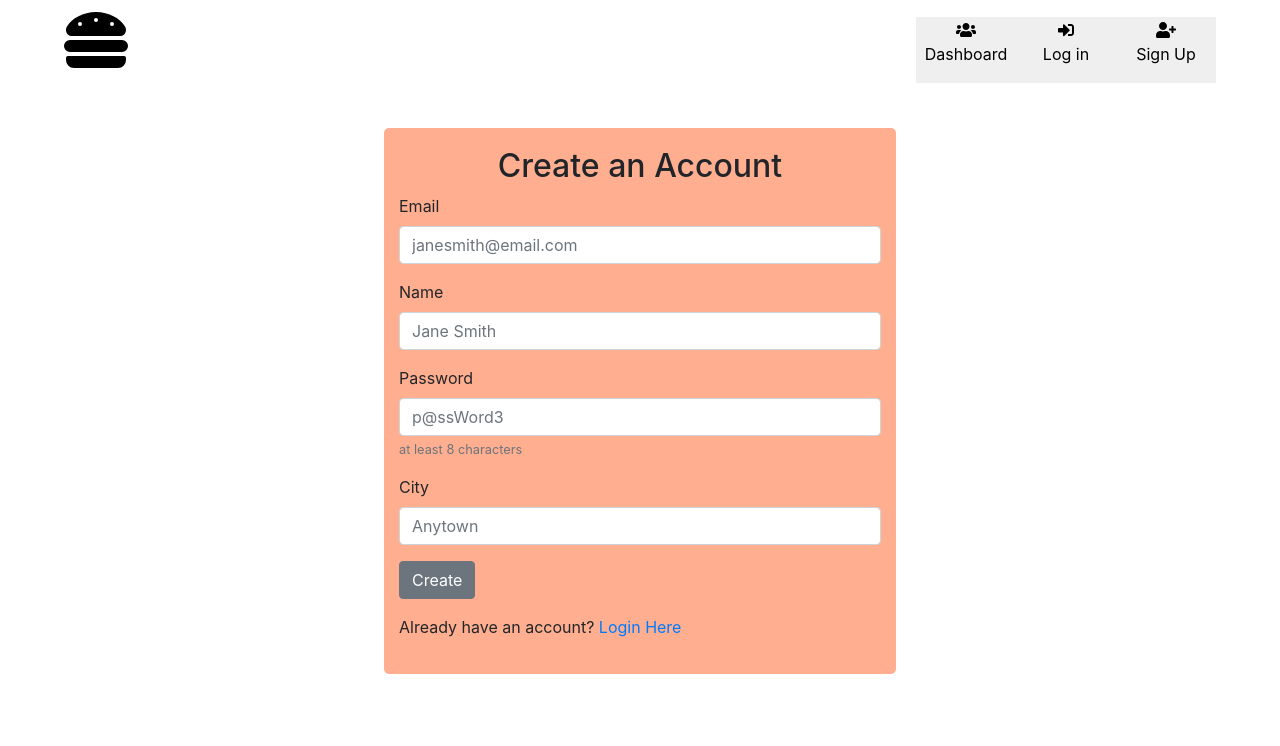
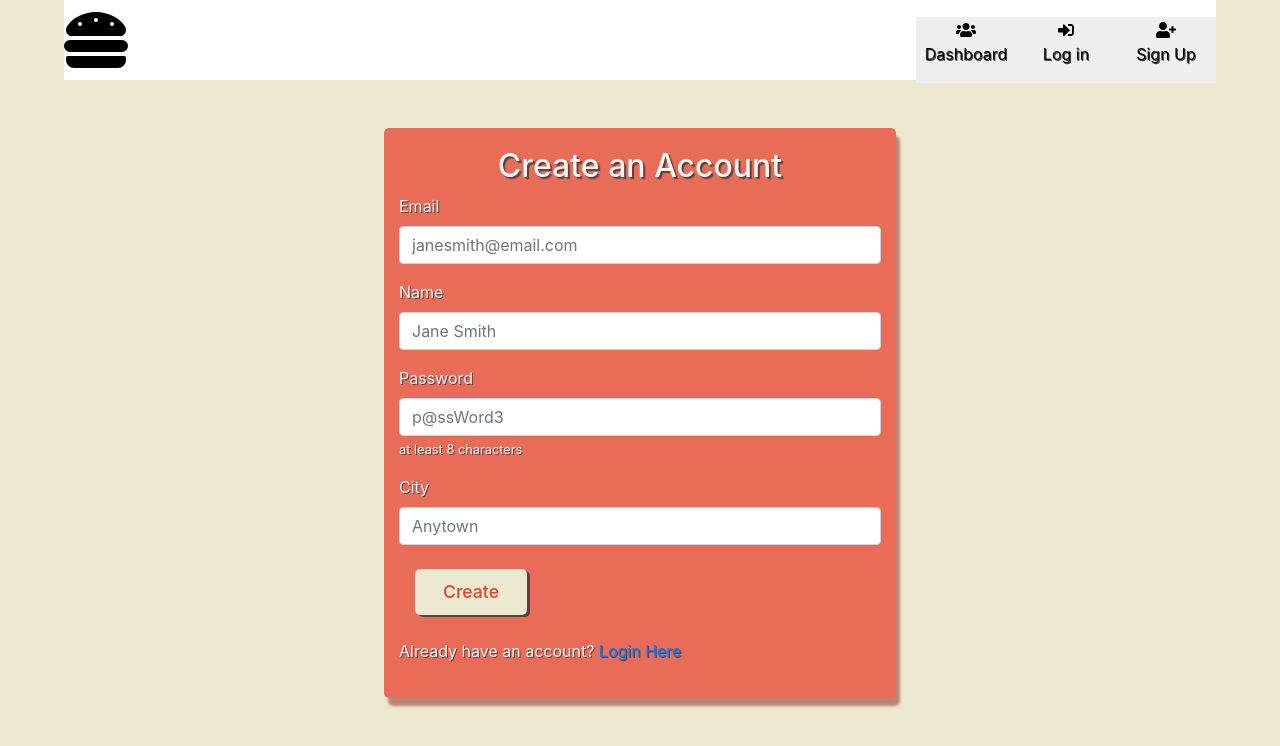
Before and after one commit to foodie-fun-one/front-end, a React (Create React App) app: page /signup in a window 1280 px wide. Shown: the top 746 px of the page. Built offline with nearby package versions, Linux system fonts and the light colour scheme.

Commit message:
applying styles to form elements

```diff
--- a/src/App.css
+++ b/src/App.css
@@ -48,3 +48,7 @@ code:after {
   padding: 0 5px;
   margin: 0%;
 }
+
+#root {
+  background: #EDE9D0;
+}
--- a/src/components/Authentication/Login.css
+++ b/src/components/Authentication/Login.css
@@ -1,3 +1,6 @@
+#root{
+    background: #EDE9D0;
+}
 /* .login-form-container {
 
 } */
@@ -6,10 +9,27 @@
     width: 40%;
     margin: 3rem auto;
     padding: 1.2rem 0;
-    background: #ffae8f;
+    background: #E96C59;
     border-radius: 5px;
+    box-shadow: 4px 8px 3px #BB8378;
 }
 
 .login-form h2 {
     text-align: center;
+    color: #FFF6F4;
+    text-shadow: 2px 2px 1px #56423E;
 }
+
+label {
+    color: #FFF6F4;
+    text-shadow: 1px 1px #56423E;
+}
+
+input {
+    background: #FFF6F4;
+}
+
+p {
+    color: #FFF6F4;
+    text-shadow: 1px 1px #56423E;
+}
--- a/src/components/Authentication/Login.js
+++ b/src/components/Authentication/Login.js
@@ -11,7 +11,23 @@ import {
     Col,
     FormText
 } from "reactstrap";
+import styled from "styled-components";
 import "./Login.css";
+
+// Styled components
+const SubmitButton = styled.button`
+    display: inline-block;
+    border-radius: 5px;
+    padding: 0.5rem 0;
+    margin: 0.5rem 1rem;
+    width: 7rem;
+    background: #EDE9D0;
+    color: #e34129;
+    border: 2px solid #EDE9D0;
+    font-size: 1.1rem;
+    font-weight:500;
+    box-shadow: 3px 2px #56423E;
+`
 
 const LoginForm = (props) => {
     const [user, setUser] = useState({
@@ -82,9 +98,9 @@ const LoginForm = (props) => {
                         </FormText>
                     </FormGroup>
                     <FormGroup className="button-container">
-                        <Button className="signup-button">
+                        <SubmitButton className="signup-button">
                             Login
-                        </Button>
+                        </SubmitButton>
                     </FormGroup>
                     <div>
                         <p>Need an account?<Link className="redirect-signup" to="/signup"> Sign Up Here</Link></p>
--- a/src/components/Authentication/Signup.css
+++ b/src/components/Authentication/Signup.css
@@ -1,15 +1,36 @@
+#root{
+    background: #EDE9D0;
+}
+
 /* .signup-form-container {
-    background: #ffae8f;
+    box-shadow: 10px 0 #BB8378;
 } */
 
 .signup-form {
     width: 40%;
     margin: 3rem auto;
     padding: 1.2rem 0;
-    background: #ffae8f;
+    background: #E96C59;
     border-radius: 5px;
+    box-shadow: 4px 8px 3px #BB8378;
 }
 
 .signup-form h2 {
     text-align: center;
+    color: #FFF6F4;
+    text-shadow: 2px 2px 1px #56423E;
 }
+
+label {
+    color: #FFF6F4;
+    text-shadow: 1px 1px #56423E;
+}
+
+input {
+    background: #FFF6F4;
+}
+
+p {
+    color: #FFF6F4;
+    text-shadow: 1px 1px #56423E;
+}
--- a/src/components/Authentication/Signup.js
+++ b/src/components/Authentication/Signup.js
@@ -11,7 +11,23 @@ import {
     Col,
     FormText
 } from "reactstrap";
+import styled from "styled-components";
 import "./Signup.css";
+
+// Styled components
+const SubmitButton = styled.button`
+    display: inline-block;
+    border-radius: 5px;
+    padding: 0.5rem 0;
+    margin: 0.5rem 1rem;
+    width: 7rem;
+    background: #EDE9D0;
+    color: #e34129;
+    border: 2px solid #EDE9D0;
+    font-size: 1.1rem;
+    font-weight:500;
+    box-shadow: 3px 2px #56423E;
+`
 
 const SignUpForm = (props) => {
     const { register, handleSubmit, errors, watch } = useForm();
@@ -121,9 +137,9 @@ const SignUpForm = (props) => {
                         {errors.city && <p>{errors.city.message}</p>}
                     </FormGroup>
                     <FormGroup className="button-container">
-                        <Button className="signup-button" type="submit">
+                        <SubmitButton className="signup-button" type="submit">
                             Create
-                        </Button>
+                        </SubmitButton>
                     </FormGroup>
                     <div>
                         <p>Already have an account?<Link className="redirect-login" to="/login"> Login Here</Link></p>
```
